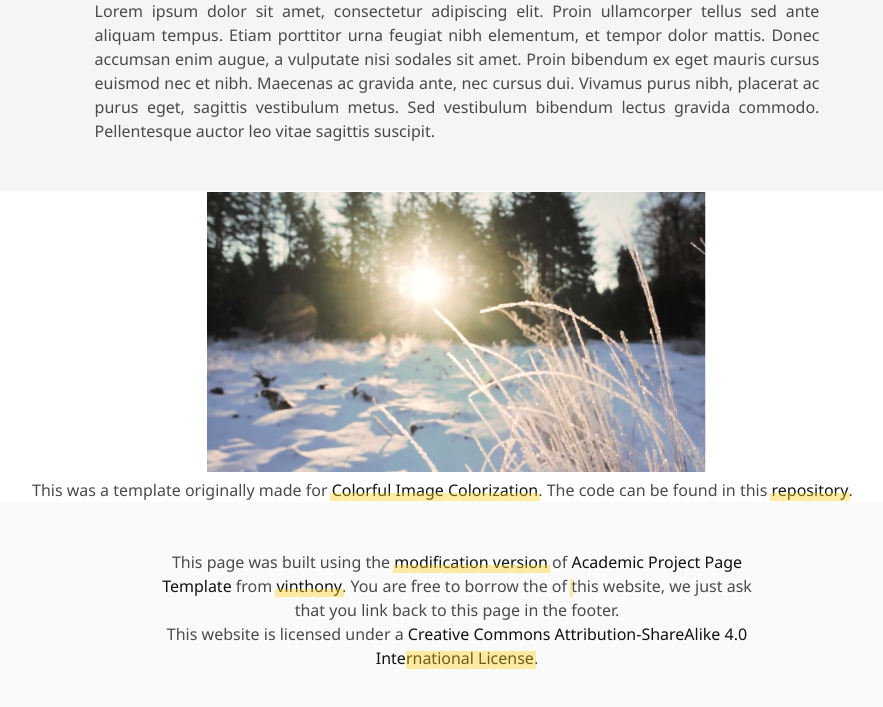
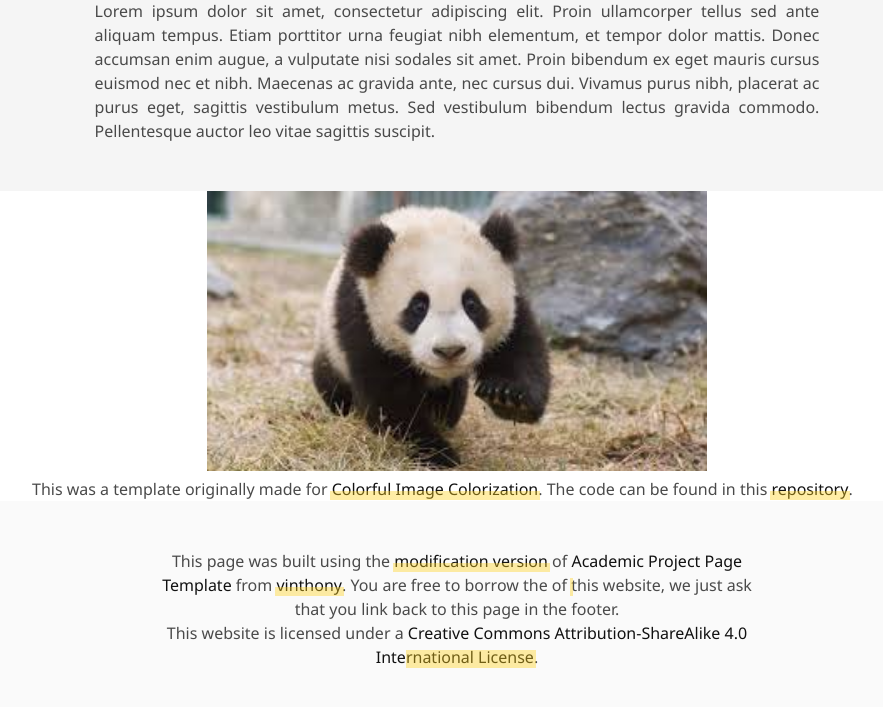
Before and after one commit to sophiali2025/my_project, a plain HTML site: page index.html in a window 1280 px wide. Shown: the part 663-1370 px from the top of the page, without its empty margins (183-1066 px from the left). Drawn offline with nearby package versions, Linux system fonts and the light colour scheme; some packages are replaced by stand-ins of ours; some icons are missing; a web font is replaced by a local one.

Commit message:
Changed image

```diff
--- a/index.html
+++ b/index.html
@@ -180,7 +180,7 @@
 		<tr>
 			<td width=260px>
 				<center>
-					<img class="round" style="width:500px" src="static/images/carousel5.jpg"/>
+					<img class="round" style="width:500px" src="static/images/panda2.jfif"/>
 				</center>
 			</td>
 		</tr>
```
